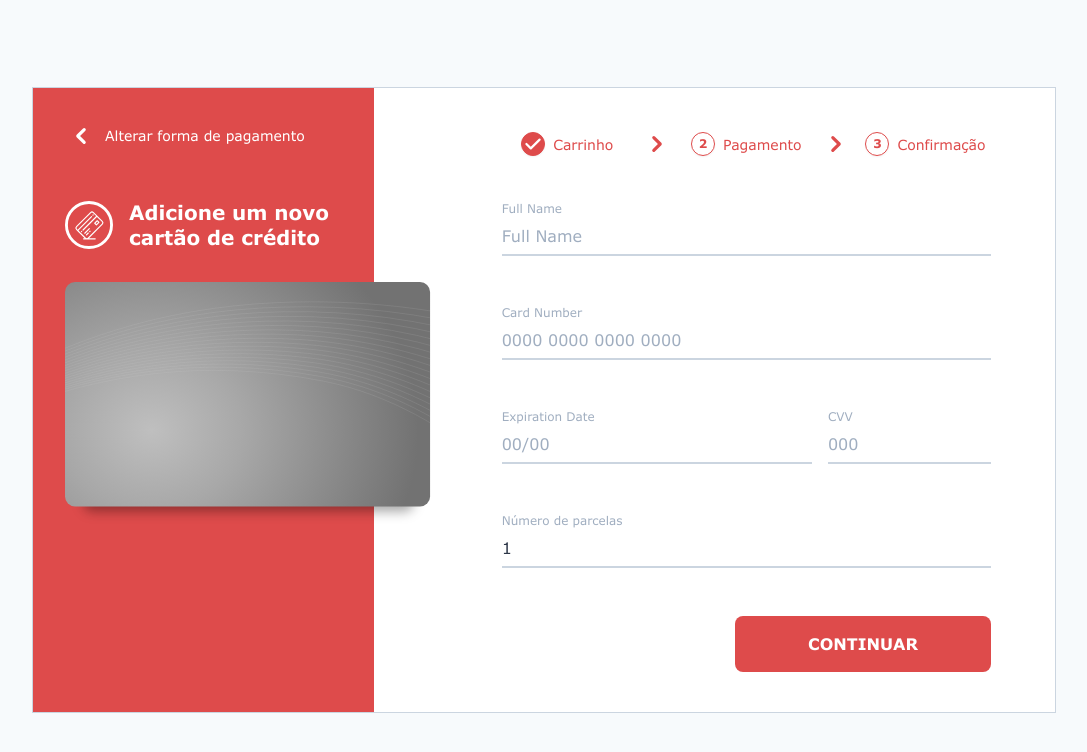
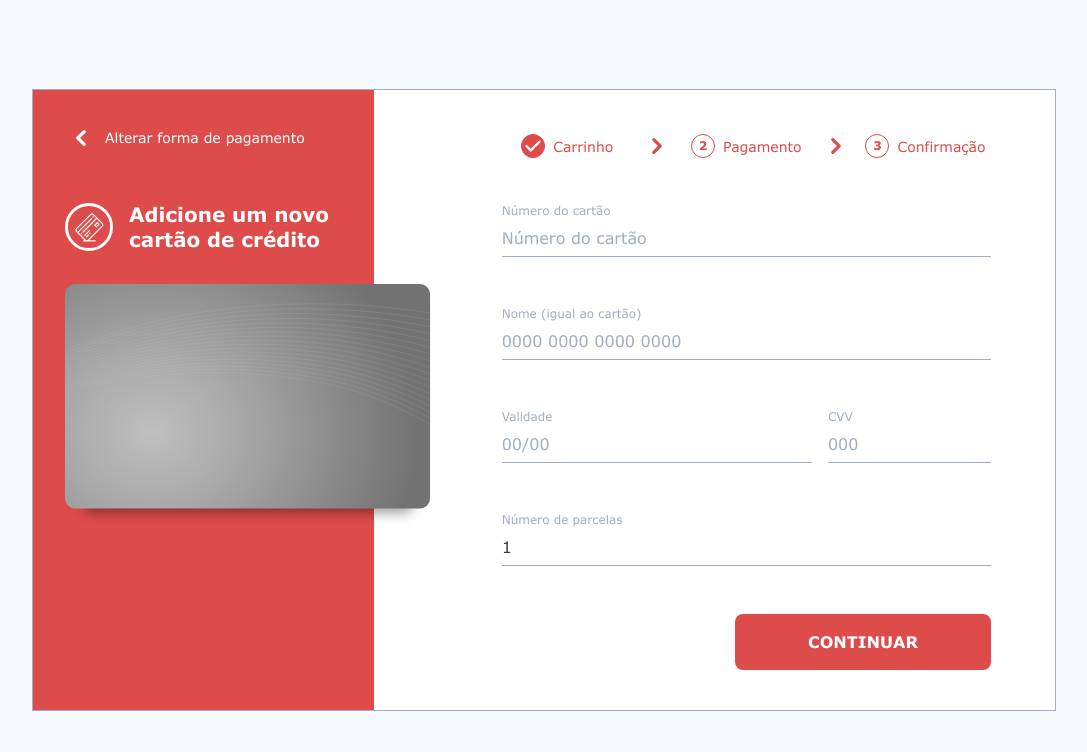
Before and after one commit to gustavomonjardim/checkout-form, a React (Create React App) app: page / in a window 1280 px wide. Shown: the top 752 px of the page, without its empty margins (96-1183 px from the left). Built offline with nearby package versions, Linux system fonts and the light colour scheme; the HTML template or start-up script is replaced by a standard one.

Commit message:
fix: atualiza nome dos inputs e cores

```diff
--- a/src/components/CheckoutForm/checkoutForm.js
+++ b/src/components/CheckoutForm/checkoutForm.js
@@ -59,20 +59,9 @@ export const PaymentForm = () => {
       </div>
       <div className="md:pt-8">
         <TextInput
-          id="fullName"
-          placeholder="Full Name"
-          label="Full Name"
-          value={values.fullName}
-          onChange={handleChange('fullName')}
-          onBlur={handleBlur('fullName')}
-          error={touched['fullName'] ? errors['fullName'] : null}
-        />
-      </div>
-      <div className="pt-6 md:pt-8">
-        <TextInput
           id="cardNumber"
-          placeholder="0000 0000 0000 0000"
-          label="Card Number"
+          placeholder="Número do cartão"
+          label="Número do cartão"
           maxLength={19}
           formatText={(current) => cardNumberMask(current, values.cardNumber)}
           value={values.cardNumber}
@@ -81,12 +70,23 @@ export const PaymentForm = () => {
           error={touched['cardNumber'] ? errors['cardNumber'] : null}
         />
       </div>
+      <div className="pt-6 md:pt-8">
+        <TextInput
+          id="fullName"
+          placeholder="0000 0000 0000 0000"
+          label="Nome (igual ao cartão)"
+          value={values.fullName}
+          onChange={handleChange('fullName')}
+          onBlur={handleBlur('fullName')}
+          error={touched['fullName'] ? errors['fullName'] : null}
+        />
+      </div>
       <div className="w-full flex flex-wrap pt-6 md:pt-8">
         <div className="w-2/3 pr-4">
           <TextInput
             id="expirationDate"
             placeholder="00/00"
-            label="Expiration Date"
+            label="Validade"
             maxLength={5}
             formatText={(current) => cardDateMask(current, values.expirationDate)}
             value={values.expirationDate}
@@ -130,7 +130,7 @@ export const PaymentForm = () => {
 
 const CheckoutForm = () => {
   return (
-    <div className="w-full max-w-screen-lg h-screen flex flex-col bg-white border border-solid border-gray-400 md:h-auto md:flex-row md:mx-8">
+    <div className="w-full max-w-screen-lg h-screen flex flex-col bg-white border border-solid border-gray-500 md:h-auto md:flex-row md:mx-8">
       <div className="relative overflow-visible flex-grow flex-shrink-0 w-full h-64 px-5 pt-12 bg-primary md:w-1/3 md:h-auto md:p-8">
         <CheckoutHeader />
       </div>
--- a/src/components/TextInput/textInput.js
+++ b/src/components/TextInput/textInput.js
@@ -14,7 +14,7 @@ const TextInput = ({
   formatText,
 }) => {
   const inputClass = classNames(
-    'appearance-none border-b-2 border-gray-400 w-full py-2 pr-4 text-gray-800 leading-tight focus:outline-none focus:border-black'
+    'appearance-none border-b border-gray-500 w-full py-2 pr-4 placeholder-gray-500 text-dark leading-tight focus:outline-none focus:border-dark'
   );
 
   const onChangeText = ({ target }) => {
```
